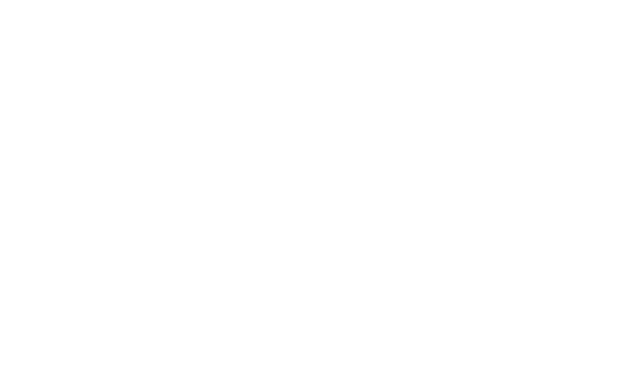
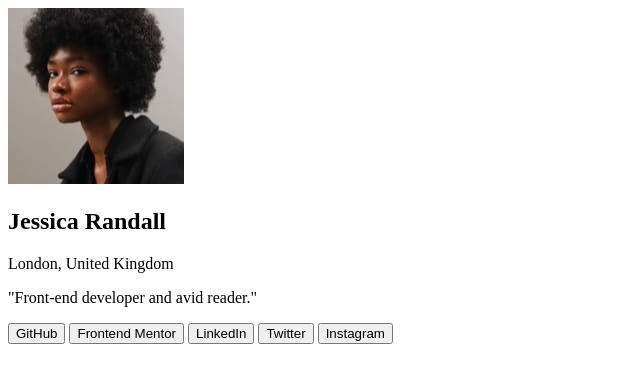
Before and after one commit to NoonPanirSabzi/social-links-profile, a plain HTML site: page index.html in a window 1280 px wide. Shown: the whole page, without its empty margins (0-640 px from the left). Drawn offline with Linux system fonts and the light colour scheme.

Commit message:
Make base HTML structure of the page

```diff
--- a/index.html
+++ b/index.html
@@ -14,5 +14,28 @@
 
     <title>Social links profile</title>
   </head>
-  <body></body>
+  <body>
+    <main>
+      <article class="profile">
+        <div class="profile__picture">
+          <img
+            src="assets/images/avatar-jessica.jpeg"
+            alt="profile picture is here"
+          />
+        </div>
+        <div class="name-location">
+          <h1 class="name">Jessica Randall</h1>
+          <p class="location">London, United Kingdom</p>
+        </div>
+        <p class="bio">"Front-end developer and avid reader."</p>
+        <div class="links">
+          <button class="button">GitHub</button>
+          <button class="button">Frontend Mentor</button>
+          <button class="button">LinkedIn</button>
+          <button class="button">Twitter</button>
+          <button class="button">Instagram</button>
+        </div>
+      </article>
+    </main>
+  </body>
 </html>
```
